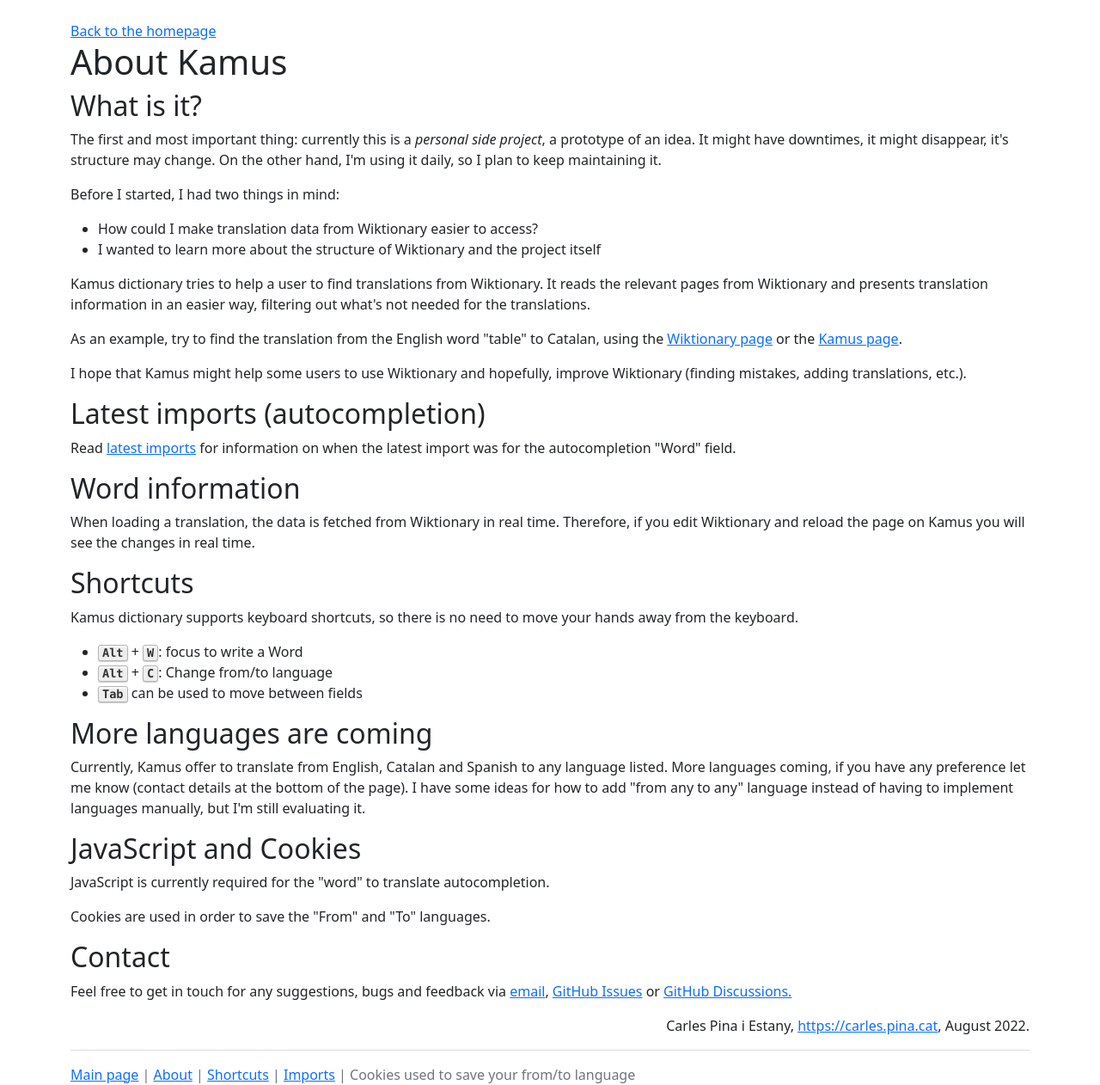
After one commit to cpina/kamus-dictionary, a Django app: template kamus/core/templates/kamus/about.html in a window 1280 px wide. The commit adds this page. Shown: the whole page at 86% size. Run offline with Django 4.2, Linux system fonts and the light colour scheme; the template is opened without the code that fills it, so the values that code supplies are empty; some libraries are stand-ins or nearby versions.

Commit message:
Improve "Information" and rename to "About"
Add links to the pages in the base template

```diff
--- a/kamus/core/templates/kamus/_base.html
+++ b/kamus/core/templates/kamus/_base.html
@@ -29,7 +29,7 @@
 
         <footer class="text-secondary">
             <hr>
-            <a href="{% url 'information' %}">More information</a> | <a href="{% url 'shortcuts' %}">Shortcuts</a> | Cookies used to save your from/to language
+            <a href="{% url "homepage" %}">Main page</a> | <a href="{% url 'information' %}">About</a> | <a href="{% url 'shortcuts' %}">Shortcuts</a> | <a href="{% url "imports" %}">Imports</a> | Cookies used to save your from/to language
         </footer>
     </div>
 </main>
--- /dev/null
+++ b/kamus/core/templates/kamus/about.html
@@ -0,0 +1,75 @@
+{% extends "kamus/_base.html" %}
+
+{% block title %}About{% endblock %}
+
+{% block contents %}
+    <a href="{% url 'homepage' %}">Back to the homepage</a>
+    <h1>About Kamus</h1>
+    <h2>What is it?</h2>
+    <p>
+        The first and most important thing: currently this is a <em>personal side project</em>, a prototype of an idea.
+        It might have downtimes, it might disappear, it's structure may change. On the other hand, I'm using it daily,
+        so I plan to keep maintaining it.
+    </p>
+    <p>
+        Before I started, I had two things in mind:
+    </p>
+    <ul>
+        <li>How could I make translation data from Wiktionary easier to access?</li>
+        <li>I wanted to learn more about the structure of Wiktionary and the project itself</li>
+    </ul>
+    <p>
+        Kamus dictionary tries to help a user to find translations from Wiktionary. It reads the relevant pages from
+        Wiktionary and presents translation information in an easier way, filtering out what's not needed for the
+        translations.
+    </p>
+    <p>
+        As an example, try to find the translation from the English word "table" to Catalan, using the <a
+            href="https://kamus.pina.cat/translate/?from=en&to=ca&word=table">Wiktionary page</a> or the <a
+            href="https://en.wiktionary.org/wiki/table">Kamus page</a>.
+    </p>
+    <p>
+        I hope that Kamus might help some users to use Wiktionary and hopefully, improve Wiktionary (finding mistakes,
+        adding translations, etc.).
+    </p>
+
+    <h2>Latest imports (autocompletion)</h2>
+    <p>
+        Read <a href="{% url "imports" %}">latest imports</a> for information on when the latest import was for the
+        autocompletion "Word" field.
+    </p>
+    <h2>Word information</h2>
+    <p>
+        When loading a translation, the data is fetched from Wiktionary in real time. Therefore, if you edit Wiktionary
+        and reload the page on Kamus you will see the changes in real time.
+    </p>
+    <h2>Shortcuts</h2>
+    <p>
+        {% include "kamus/_shortcuts.html" %}
+    </p>
+
+    <h2>More languages are coming</h2>
+    <p>
+        Currently, Kamus offer to translate from English, Catalan and Spanish to any language listed. More languages
+        coming, if you have any preference let me know (contact details at the bottom of the page).
+
+        I have some ideas for how to add "from any to any" language instead of having to implement
+        languages manually, but I'm still evaluating it.
+    </p>
+    <h2>JavaScript and Cookies</h2>
+    <p>
+        JavaScript is currently required for the "word" to translate autocompletion.
+    </p>
+    <p>
+        Cookies are used in order to save the "From" and "To" languages.
+    </p>
+    <h2>Contact</h2>
+    <p>
+        Feel free to get in touch for any suggestions, bugs and feedback via <a href="mailto:carles@pina.cat">email</a>,
+        <a href="https://github.com/cpina/kamus-dictionary/issues">GitHub Issues</a> or
+        <a href="https://github.com/cpina/kamus-dictionary/discussions">GitHub Discussions.</a>
+    </p>
+    <p class="text-end">
+        Carles Pina i Estany, <a href="https://carles.pina.cat">https://carles.pina.cat</a>, August 2022.
+    </p>
+{% endblock %}
--- a/kamus/core/views.py
+++ b/kamus/core/views.py
@@ -40,7 +40,7 @@
 
 
 class Information(TemplateView):
-    template_name = "kamus/information.html"
+    template_name = "kamus/about.html"
 
 class Shortcuts(TemplateView):
     template_name = "kamus/shortcuts.html"
```
Also changed, not shown: kamus/core/templates/kamus/information.html (deleted, +0 -79 lines).
